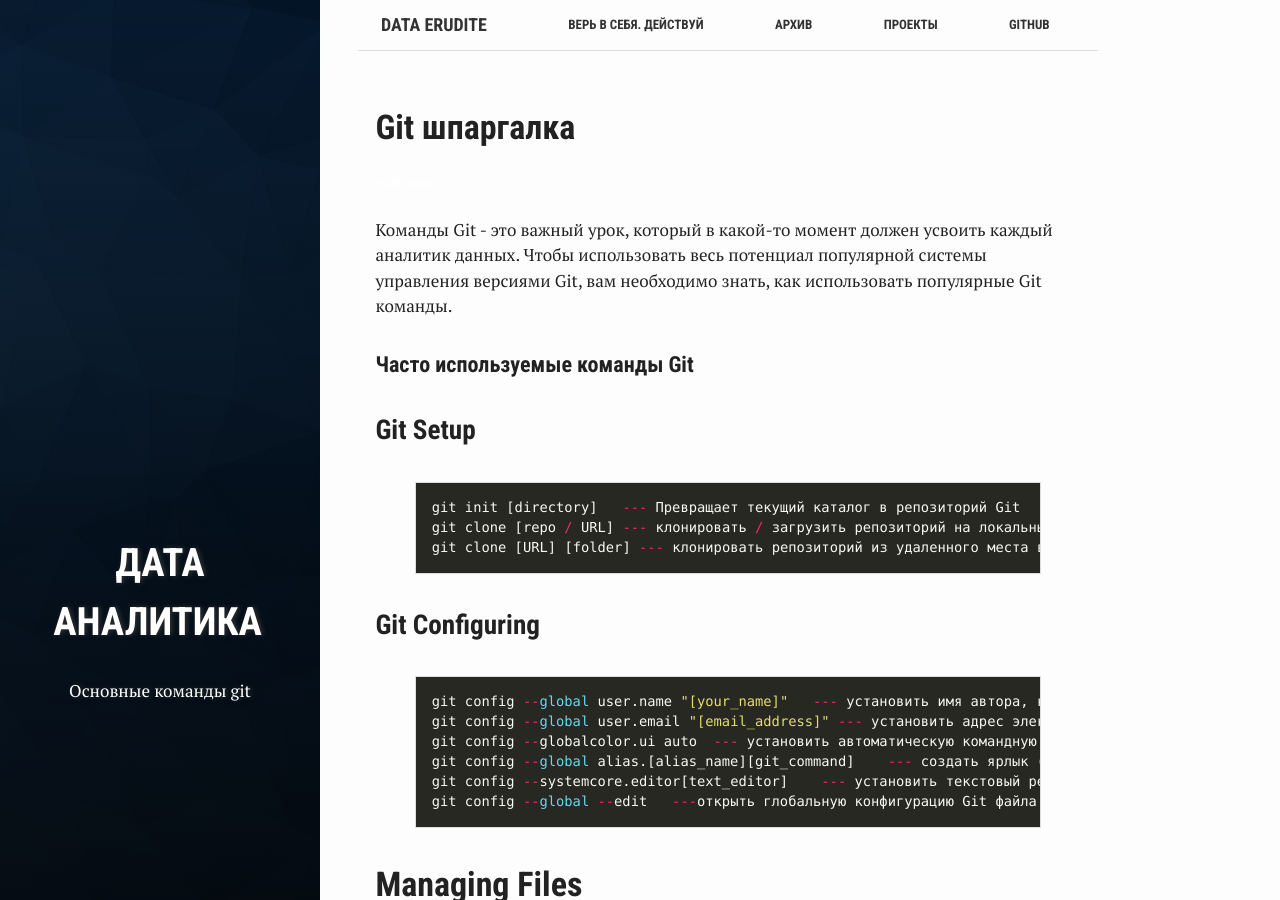
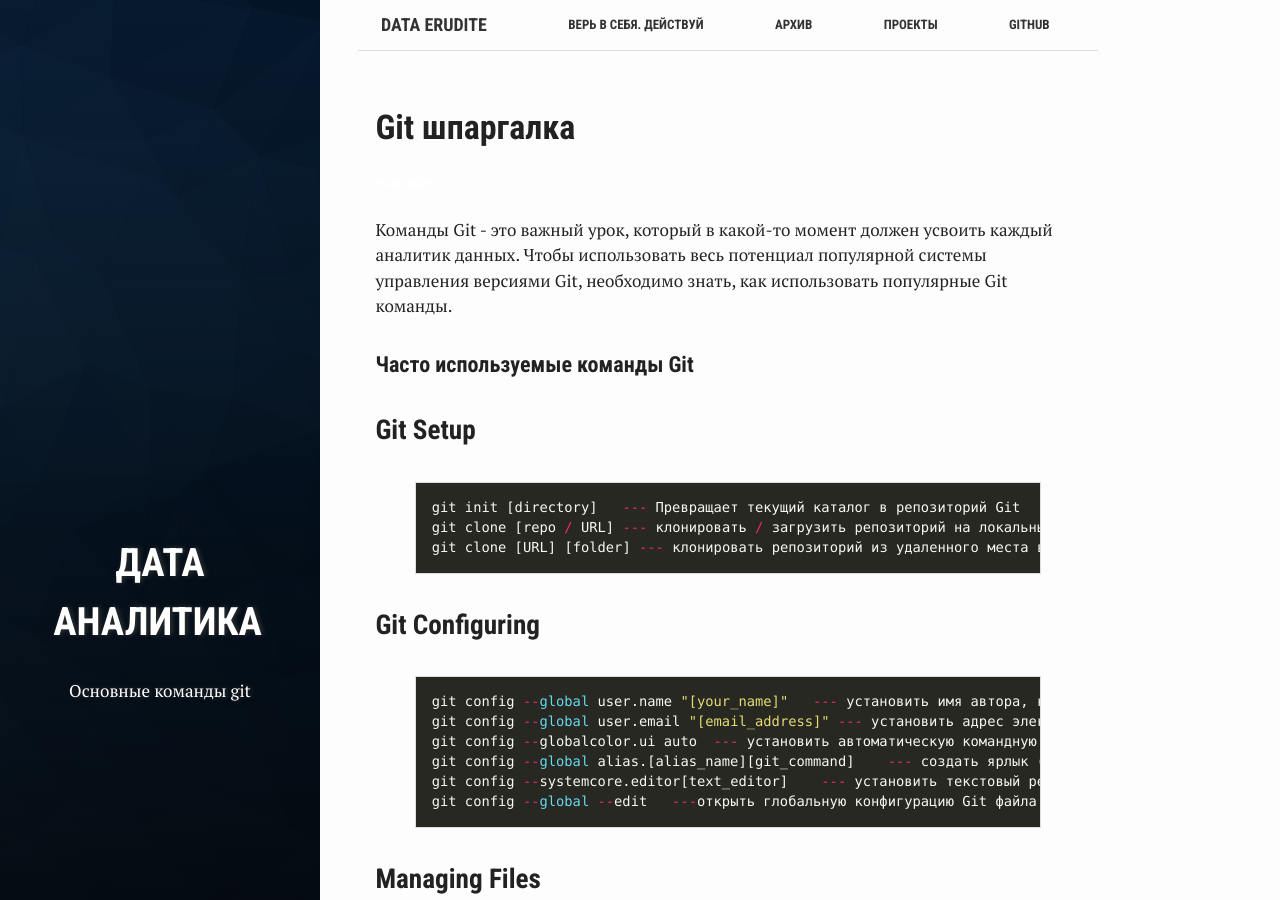
Before and after one commit to p1aton/p1aton.github.io, a Jekyll site: the page built from _posts/2017-10-19-git.md, in a window 1280 px wide and 900 px high. Built offline with Jekyll 4.4.1, drawn with Linux system fonts in a browser that asks for light colours.

Commit message:
Update 2017-10-19-git.md

```diff
--- a/_posts/2017-10-19-git.md
+++ b/_posts/2017-10-19-git.md
@@ -11,7 +11,7 @@ tags: ['Дата аналитика']
 
 
 
-Команды Git - это важный урок, который в какой-то момент должен усвоить каждый аналитик данных. Чтобы использовать весь потенциал популярной системы управления версиями Git, вам необходимо знать, как использовать популярные Git команды.
+Команды Git - это важный урок, который в какой-то момент должен усвоить каждый аналитик данных. Чтобы использовать весь потенциал популярной системы управления версиями Git, необходимо знать, как использовать популярные Git команды.
 
 #### Часто используемые команды Git
 
@@ -34,26 +34,16 @@ git config --systemcore.editor[text_editor]    --- установить текс
 git config --global --edit   ---открыть глобальную конфигурацию Git файла
 {% endhighlight %}
 
-#  Managing Files
+###  Managing Files
 
 {% highlight python %}
 git status  --- показывает состояния файлов в рабочей директории и индексе: какие файлы изменены, но не добавлены в индекс; какие ожидают коммита в индексе.
-
 git log --- используется для просмотра истории коммитов, начиная с самого свежего и уходя к истокам проекта.
-
 git log --all  --- используется для просмотра истории коммитов из всех веток
-
 git log start-branch..end-branch    --- перечисляет все коммиты, доступные из end-branch , которые недоступны из start-branch
-
 git log start-branch...end-branch    --- перечисляет все коммиты, доступные либо из start-branch , либо из end-branch , но недоступные как из start-branch , так и из end-branch
-
 git dif   --- увидеть разницу между рабочим каталогом и индексом (каких изменений не было еще совершено )
-
 get diff --cached    --- увидеть разницу между последним коммитом и индексом
-
 get diff HEAD     --- увидеть разницу между последним коммитом и рабочим каталогом
-
 git show [object]     --- используется для просмотра информации о метке или коммите
-
-
 {% endhighlight %}
```
